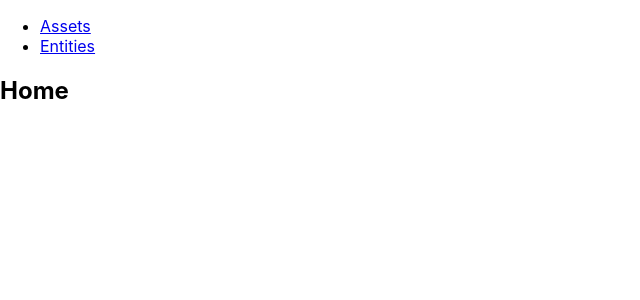
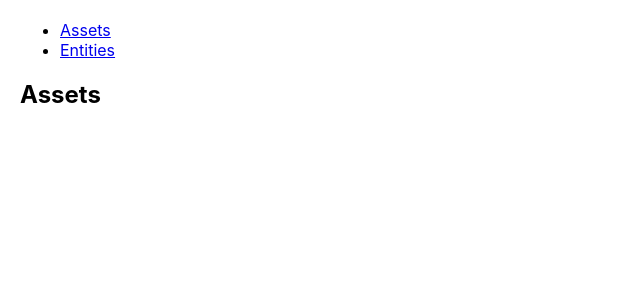
Before and after one commit to GemmaGarcias/assetsmgmt_challenge, a React (Create React App) app: page / in a window 1280 px wide. Shown: the top 300 px of the page, without its empty margins (0-640 px from the left). Built offline with nearby package versions, Linux system fonts and the light colour scheme.

Commit message:
Create new page component

```diff
--- a/src/App.css
+++ b/src/App.css
@@ -1,38 +1,3 @@
 .App {
-  text-align: center;
+  margin: 20px;
 }
-
-.App-logo {
-  height: 40vmin;
-  pointer-events: none;
-}
-
-@media (prefers-reduced-motion: no-preference) {
-  .App-logo {
-    animation: App-logo-spin infinite 20s linear;
-  }
-}
-
-.App-header {
-  background-color: #282c34;
-  min-height: 100vh;
-  display: flex;
-  flex-direction: column;
-  align-items: center;
-  justify-content: center;
-  font-size: calc(10px + 2vmin);
-  color: white;
-}
-
-.App-link {
-  color: #61dafb;
-}
-
-@keyframes App-logo-spin {
-  from {
-    transform: rotate(0deg);
-  }
-  to {
-    transform: rotate(360deg);
-  }
-}
--- a/src/App.js
+++ b/src/App.js
@@ -1,12 +1,7 @@
 import React from 'react';
 import { Link, Route } from "react-router-dom";
+import AssetsPage from './components/AssetsPage/AssetsPage';
 import './App.css';
-
-const Assets = () => (
-  <div>
-    <h2>Home</h2>
-  </div>
-);
 
 const Entities = () => (
   <div>
@@ -16,7 +11,7 @@ const Entities = () => (
 
 function App() {
   return (
-    <div>
+    <div className="App">
       <nav className="navbar navbar-light">
         <ul className="nav navbar-nav">
           <li>
@@ -27,7 +22,7 @@ function App() {
           </li>
         </ul>
       </nav>
-      <Route exact path="/" component={Assets} />
+      <Route exact path="/" component={AssetsPage} />
       <Route path="/entities" component={Entities} />
   </div>
   );
--- /dev/null
+++ b/src/components/AssetsPage/AssetsPage.js
@@ -0,0 +1,11 @@
+import React from 'react';
+
+function AssetsPage() {
+  return (
+    <div>
+        <h2>Assets</h2>
+    </div>
+  );
+}
+
+export default AssetsPage;
```
Also changed, not shown: 1 other file (tests, documents, lock files or other folders).
